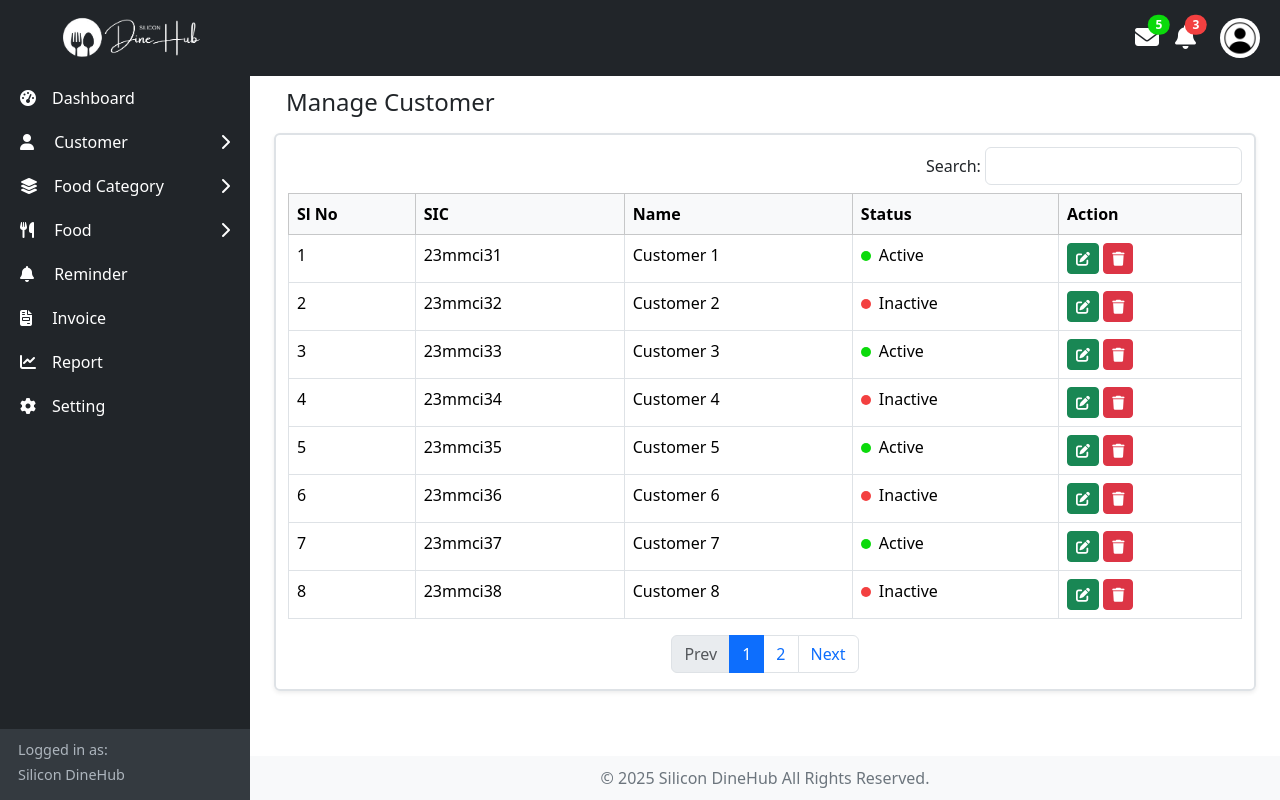
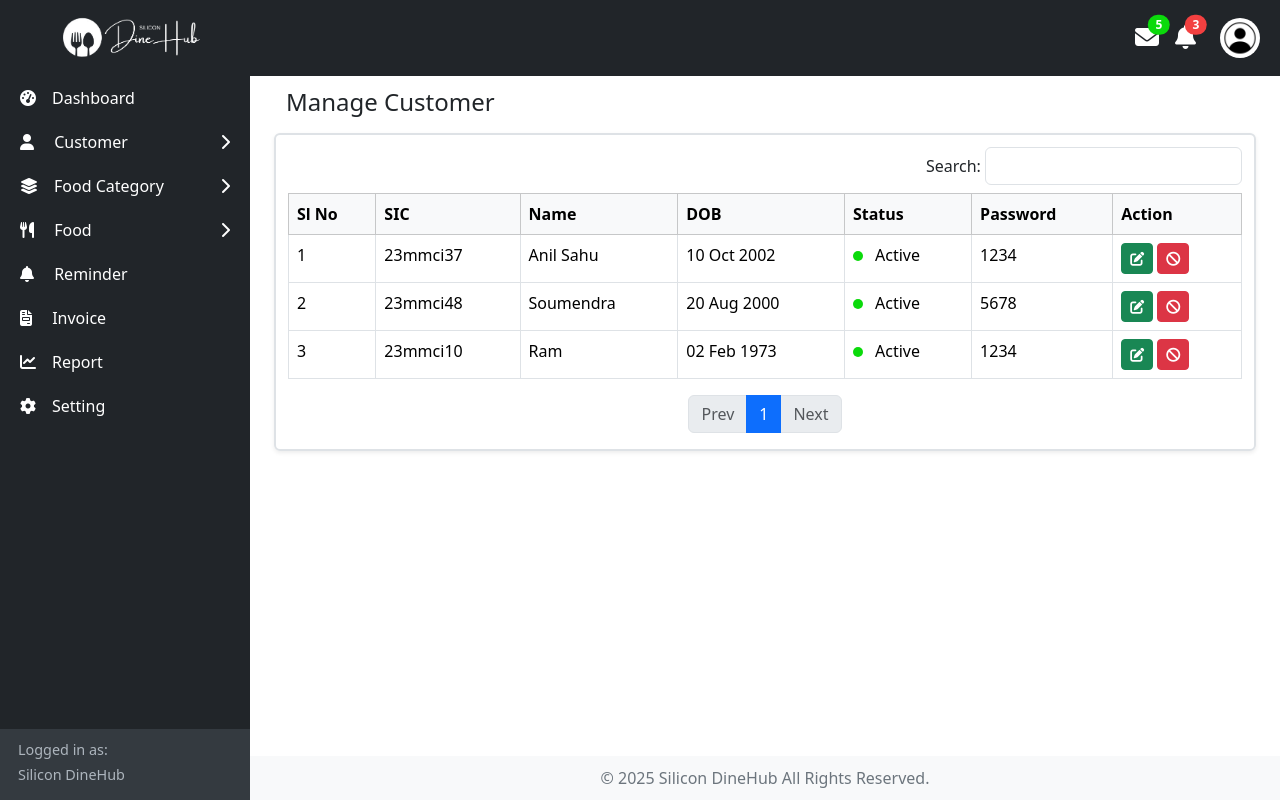
Before and after one commit to soumendrabehera99/SiliconDineHub, a PHP site: page /admin/customerManage.php in a window 1280 px wide. Run offline with PHP 8.4, Linux system fonts and the light colour scheme; a user stored in the database is signed in; data comes from the database, SQL or seed files in the repository; some libraries are stand-ins or nearby versions.

Commit message:
customer Shows in table,Admin Login img compresses, Updated DB added

```diff
--- a/admin/adminLogin.php
+++ b/admin/adminLogin.php
@@ -11,7 +11,7 @@
     <link rel="icon" href="../assets/images/fevicon_logo.png" type="image/x-icon">
     <style>
         body {
-            background-image: url('../assets/images/admin_Login_Image_01.webp');
+            background-image: url('../assets/images/admin_Login_Image.webp');
             background-repeat: no-repeat;
             background-position: center center;
             background-size: cover;
--- a/admin/customerManage.php
+++ b/admin/customerManage.php
@@ -1,4 +1,7 @@
-<?php include_once "adminNavbar.php"; ?>
+<?php
+include_once "adminNavbar.php";
+require_once "../dbFunctions/studentdb.php";
+?>
 <!-- Main Content -->
 <section class="content w-100">
     <div class="row mt-2 ms-1 me-1">
@@ -20,111 +23,39 @@
                             <th>Sl No</th>
                             <th>SIC</th>
                             <th>Name</th>
+                            <th>DOB</th>
                             <th>Status</th>
+                            <th>Password</th>
                             <th>Action</th>
                         </tr>
                     </thead>
                     <tbody>
-                        <tr>
-                            <td>1</td>
-                            <td>23mmci31</td>
-                            <td>Customer 1</td>
-                            <td><span class="d-inline-block rounded-circle me-2" style="height: 10px; width: 10px; background-color: rgb(11, 218, 11)"></span>Active</td>
-                            <td>
-                                <button class="btn btn-success btn-sm" data-bs-toggle="modal" data-bs-target="#editCategory"><i class="fa-solid fa-edit"></i></button>
-                                <button class="btn btn-danger btn-sm" data-bs-toggle="modal" data-bs-target="#deleteCategory"><i class="fa-solid fa-trash"></i></button>
-                            </td>
-                        </tr>
-                        <tr>
-                            <td>2</td>
-                            <td>23mmci32</td>
-                            <td>Customer 2</td>
-                            <td><span class="d-inline-block rounded-circle me-2" style="height: 10px; width: 10px; background-color: rgb(243, 64, 64)"></span>Inactive</td>
-                            <td>
-                                <button class="btn btn-success btn-sm" data-bs-toggle="modal" data-bs-target="#editCategory"><i class="fa-solid fa-edit"></i></button>
-                                <button class="btn btn-danger btn-sm" data-bs-toggle="modal" data-bs-target="#deleteCategory"><i class="fa-solid fa-trash"></i></button>
-                            </td>
-                        </tr>
-                        <tr>
-                            <td>3</td>
-                            <td>23mmci33</td>
-                            <td>Customer 3</td>
-                            <td><span class="d-inline-block rounded-circle me-2" style="height: 10px; width: 10px; background-color: rgb(11, 218, 11)"></span>Active</td>
-                            <td>
-                                <button class="btn btn-success btn-sm" data-bs-toggle="modal" data-bs-target="#editCategory"><i class="fa-solid fa-edit"></i></button>
-                                <button class="btn btn-danger btn-sm" data-bs-toggle="modal" data-bs-target="#deleteCategory"><i class="fa-solid fa-trash"></i></button>
-                            </td>
-                        </tr>
-                        <tr>
-                            <td>4</td>
-                            <td>23mmci34</td>
-                            <td>Customer 4</td>
-                            <td><span class="d-inline-block rounded-circle me-2" style="height: 10px; width: 10px; background-color: rgb(243, 64, 64)"></span>Inactive</td>
-                            <td>
-                                <button class="btn btn-success btn-sm" data-bs-toggle="modal" data-bs-target="#editCategory"><i class="fa-solid fa-edit"></i></button>
-                                <button class="btn btn-danger btn-sm" data-bs-toggle="modal" data-bs-target="#deleteCategory"><i class="fa-solid fa-trash"></i></button>
-                            </td>
-                        </tr>
-                        <tr>
-                            <td>5</td>
-                            <td>23mmci35</td>
-                            <td>Customer 5</td>
-                            <td><span class="d-inline-block rounded-circle me-2" style="height: 10px; width: 10px; background-color: rgb(11, 218, 11)"></span>Active</td>
-                            <td>
-                                <button class="btn btn-success btn-sm" data-bs-toggle="modal" data-bs-target="#editCategory"><i class="fa-solid fa-edit"></i></button>
-                                <button class="btn btn-danger btn-sm" data-bs-toggle="modal" data-bs-target="#deleteCategory"><i class="fa-solid fa-trash"></i></button>
-                            </td>
-                        </tr>
-                        <tr>
-                            <td>6</td>
-                            <td>23mmci36</td>
-                            <td>Customer 6</td>
-                            <td><span class="d-inline-block rounded-circle me-2" style="height: 10px; width: 10px; background-color: rgb(243, 64, 64)"></span>Inactive</td>
-                            <td>
-                                <button class="btn btn-success btn-sm" data-bs-toggle="modal" data-bs-target="#editCategory"><i class="fa-solid fa-edit"></i></button>
-                                <button class="btn btn-danger btn-sm" data-bs-toggle="modal" data-bs-target="#deleteCategory"><i class="fa-solid fa-trash"></i></button>
-                            </td>
-                        </tr>
-                        <tr>
-                            <td>7</td>
-                            <td>23mmci37</td>
-                            <td>Customer 7</td>
-                            <td><span class="d-inline-block rounded-circle me-2" style="height: 10px; width: 10px; background-color: rgb(11, 218, 11)"></span>Active</td>
-                            <td>
-                                <button class="btn btn-success btn-sm" data-bs-toggle="modal" data-bs-target="#editCategory"><i class="fa-solid fa-edit"></i></button>
-                                <button class="btn btn-danger btn-sm" data-bs-toggle="modal" data-bs-target="#deleteCategory"><i class="fa-solid fa-trash"></i></button>
-                            </td>
-                        </tr>
-                        <tr>
-                            <td>8</td>
-                            <td>23mmci38</td>
-                            <td>Customer 8</td>
-                            <td><span class="d-inline-block rounded-circle me-2" style="height: 10px; width: 10px; background-color: rgb(243, 64, 64)"></span>Inactive</td>
-                            <td>
-                                <button class="btn btn-success btn-sm" data-bs-toggle="modal" data-bs-target="#editCategory"><i class="fa-solid fa-edit"></i></button>
-                                <button class="btn btn-danger btn-sm" data-bs-toggle="modal" data-bs-target="#deleteCategory"><i class="fa-solid fa-trash"></i></button>
-                            </td>
-                        </tr>
-                        <tr>
-                            <td>9</td>
-                            <td>23mmci39</td>
-                            <td>Customer 9</td>
-                            <td><span class="d-inline-block rounded-circle me-2" style="height: 10px; width: 10px; background-color: rgb(11, 218, 11)"></span>Active</td>
-                            <td>
-                                <button class="btn btn-success btn-sm" data-bs-toggle="modal" data-bs-target="#editCategory"><i class="fa-solid fa-edit"></i></button>
-                                <button class="btn btn-danger btn-sm" data-bs-toggle="modal" data-bs-target="#deleteCategory"><i class="fa-solid fa-trash"></i></button>
-                            </td>
-                        </tr>
-                        <tr>
-                            <td>10</td>
-                            <td>23mmci30</td>
-                            <td>Customer 10</td>
-                            <td><span class="d-inline-block rounded-circle me-2" style="height: 10px; width: 10px; background-color: rgb(243, 64, 64)"></span>Inactive</td>
-                            <td>
-                                <button class="btn btn-success btn-sm" data-bs-toggle="modal" data-bs-target="#editCategory"><i class="fa-solid fa-edit"></i></button>
-                                <button class="btn btn-danger btn-sm" data-bs-toggle="modal" data-bs-target="#deleteCategory"><i class="fa-solid fa-trash"></i></button>
-                            </td>
-                        </tr>
+                        <?php
+                            $sl = 1;
+                            $result = getAllStudents();
+                            while($std = $result->fetch_assoc()){
+                                ?>
+                                <tr>
+                                    <td><?= $sl++?></td>
+                                    <td><?= $std['sic']?></td>
+                                    <td><?= $std['name']?></td>
+                                    <td><?= date('d M Y', strtotime($std['dob'])) ?></td>
+                                    <td>
+                                        <span
+                                            class="d-inline-block rounded-circle me-2"
+                                            style="height: 10px; width: 10px; background-color: <?= $std['isActive'] ? 'rgb(11, 218, 11)' : 'rgb(243, 64, 64)' ?>;">
+                                        </span>
+                                        <?= $std['isActive'] ? 'Active' : 'Block' ?>
+                                    </td>
+                                    <td><?= $std['password']?></td>
+                                    <td>
+                                        <a href="details.php?id=<?php echo $std['studentID'] ?>" class="btn btn-success btn-sm"><i class="fa-solid fa-edit"></i></a>
+                                        <a href="delete.php?id=<?php echo $std['studentID'] ?>" class="btn btn-danger btn-sm" id=""deleteStudent><i class="fa-solid fa-ban"></i></a>
+                                    </td>
+                                </tr>
+                                <?php
+                            }
+                        ?>
                     </tbody>
 
                 </table>
```
Also changed, not shown: database/silicon_dinehub.sql (+20 -17 lines), dbFunctions/studentdb.php (+30 -0 lines), assets/images/admin_Login_Image.webp (added), assets/images/admin_Login_Image_01.webp (deleted).
